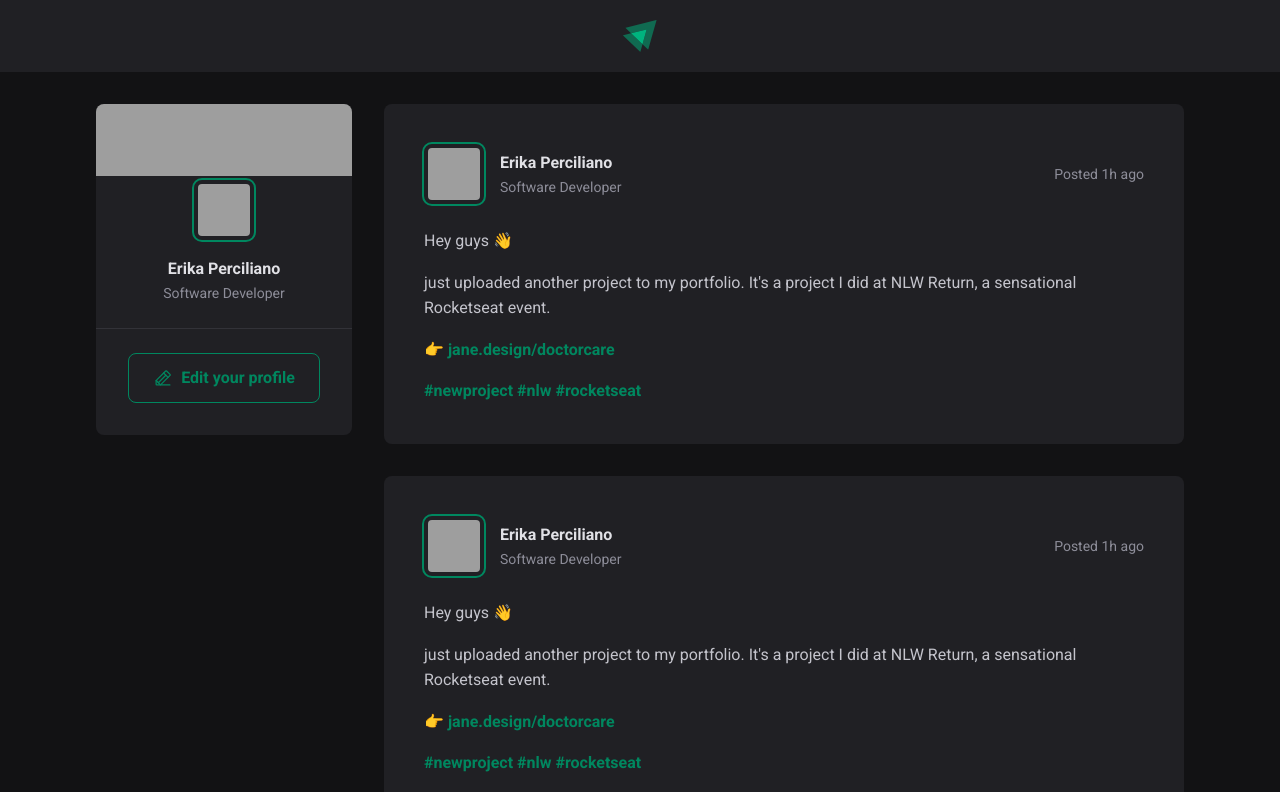
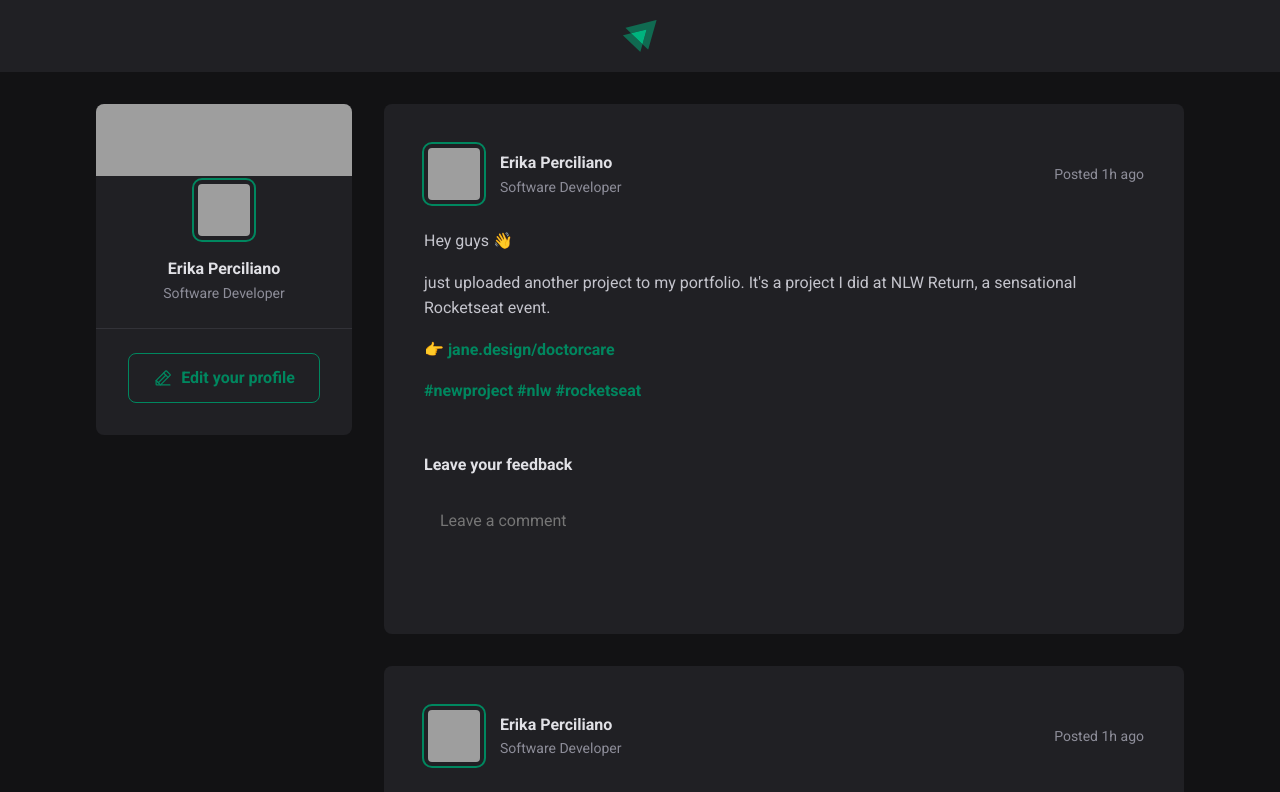
Before and after one commit to erikaperciliano/Ignite-Feed, a React (Vite) app: page / in a window 1280 px wide. Shown: the top 792 px of the page. Built offline with nearby package versions, Linux system fonts and the light colour scheme; grey boxes are pictures that could not be loaded.

Commit message:
finishing session of comments

```diff
--- a/src/components/Post.jsx
+++ b/src/components/Post.jsx
@@ -27,6 +27,18 @@
                     <a href=''>#rocketseat</a>
                 </p>
             </div>
+
+            <form className={styles.commentForm}>
+                <strong>Leave your feedback</strong>
+
+                <textarea
+                    placeholder='Leave a comment'
+                />
+
+                <footer>
+                    <button type="submit">Publish</button>
+                </footer>
+            </form>
         </article>
     );
 }
--- a/src/components/Post.module.css
+++ b/src/components/Post.module.css
@@ -65,3 +65,55 @@
     color: var(--gray-400);
     line-height: 1.6;
 }
+
+.commentForm {
+    width: 100%;
+    margin-top: 1.5rem;
+    padding-top: 1.5rem;
+    border-top: 1px solid var(--green-600);
+}
+
+.commentForm > strong {
+    line-height: 1.6;
+    color: var(--gray-100);
+}
+
+.commentForm textarea {
+    width: 100%;
+    background: var(--green-900);
+    border: 0;
+    resize: none;
+    height: 6rem;
+    padding: 1rem;
+    border-radius: 8px;
+    color: var(--gray-100);
+    line-height: 1.4;
+    margin-top: 1rem;
+}
+
+.commentForm footer {
+    visibility: hidden;
+    max-height: 0;
+}
+
+.commentForm:focus-within footer {
+    visibility: visible;
+    max-height: none;
+}
+
+.commentForm button[type=submit] {
+    padding: 1rem 1.5rem;
+    margin-top: 1rem;
+    border-radius: 8px;
+    border: 0;
+    background: var(--green-500);
+    color: var(--white);
+    font-weight: bold;
+    cursor: pointer;
+
+    transition: background-color 0.1s;
+}
+
+.commentForm button[type=submit]:hover {
+    background: var(--green-300);
+}
--- a/src/global.css
+++ b/src/global.css
@@ -10,6 +10,11 @@
 
     --green-300: #00b75f;
     --green-500: #00875f;
+}
+
+:focus {
+    outline: transparent;
+    box-shadow: 0 0 0 2px var(--green-500);
 }
 
 * {
```
